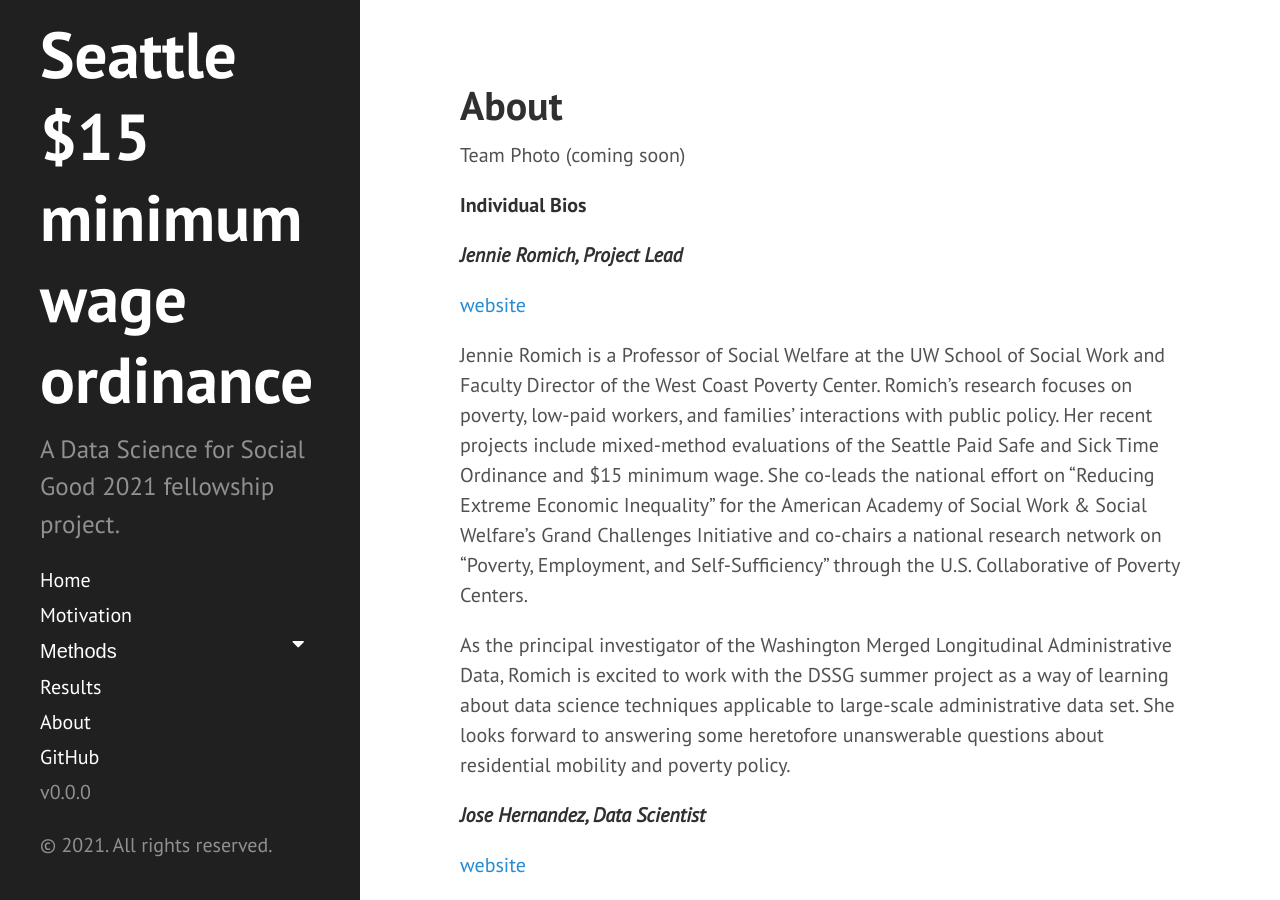
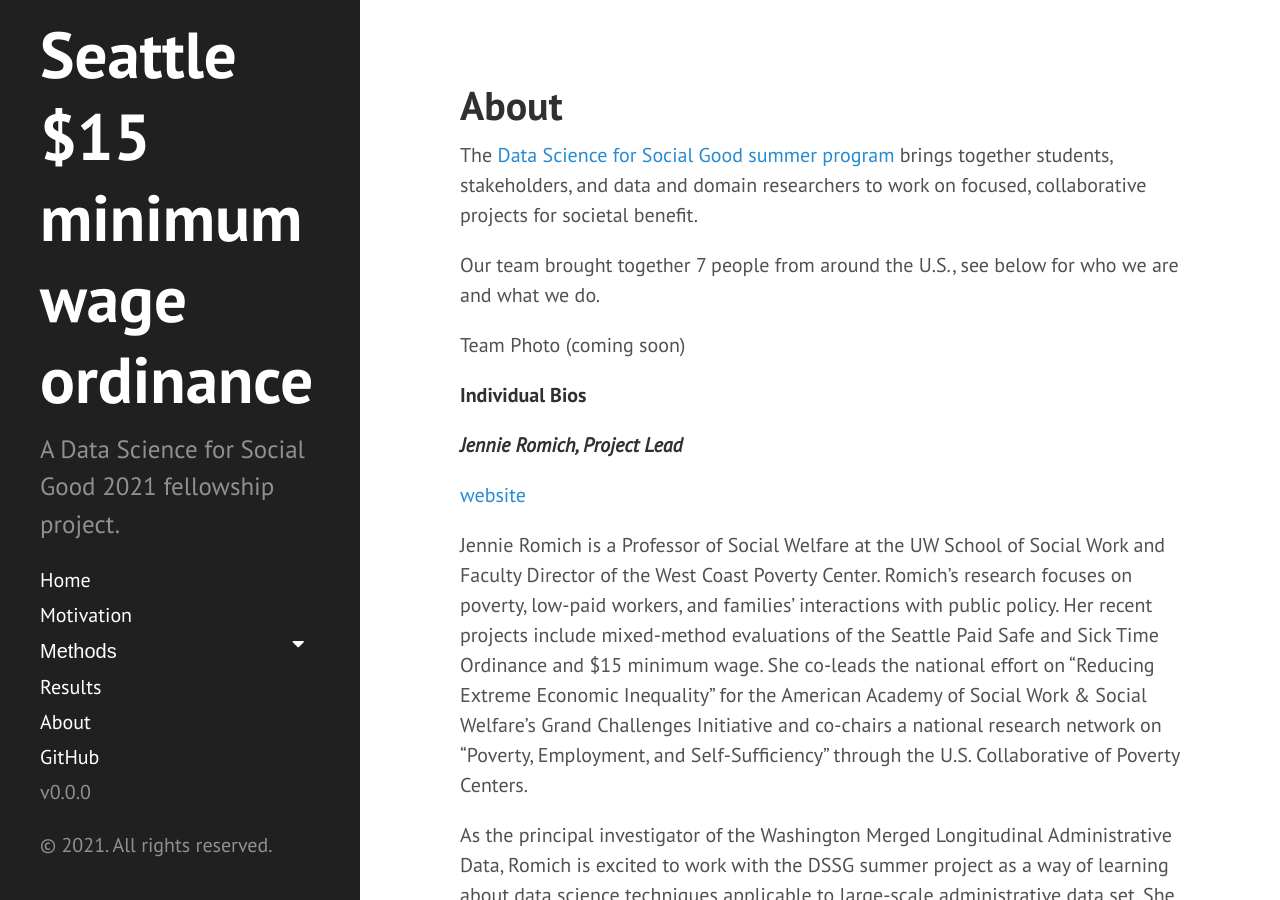
Before and after one commit to uwescience/MinWA, a Jekyll site: the page built from about.md, in a window 1280 px wide and 900 px high. Built offline with Jekyll 4.4.1, drawn with Linux system fonts in a browser that asks for light colours; some of the changed text lies outside the part shown.

Commit message:
added image to asset/img dir and deleted other photo

```diff
--- a/about.md
+++ b/about.md
@@ -2,6 +2,9 @@
 layout: page
 title: About
 ---
+The [Data Science for Social Good summer program](https://escience.washington.edu/dssg/) brings together students, stakeholders, and data and domain researchers to work on focused, collaborative projects for societal benefit.
+
+Our team brought together 7 people from around the U.S., see below for who we are and what we do.
 
 Team Photo (coming soon)
 
@@ -35,7 +38,9 @@
 
 [website](https://www.linkedin.com/in/james-lamar-foster-8005aab6/)
 
-<img src="jlf.jpg" width="200">
+<img src="{{ site.url }}{{ site.baseurl }}/assets/img/jlf.jpg" width = "125">
+
+http://escience.washington.edu/wp-content/uploads/2021/05/Foster-James_Lamar-Headshot.jpg
 
 
 James Lamar Foster is a Ph.D. Candidate at The University of Washington’s Education Policy, Organizations, and Leadership program in the College of Education. His work investigates questions at the intersections of race, place, policy, and practice. His current research uses analytical approaches from critical and organizational theory in concert with computational methods to understand how school leaders create conditions to foster marginalized students’ social-emotional development. Lamar has been interested in the work of DSSG fellows since arriving at the University of Washington. Their focus on computational methods and social good piqued his interest, which prompted him to apply. He is particularly excited to work on the Geography, Equity, and the Seattle $15 minimum wage ordinance project, which explicitly focuses on equity, policy, and place. In his free time, Lamar enjoys spending time with friends and family and watching Manchester United F.C.
@@ -60,6 +65,7 @@
 Mahader has worked in community health education, health research, program implementation and evaluation both domestically and abroad. She holds an MSc in global health and population from Harvard T.H. Chan School of Public Health and a BA in public policy and African/African-American studies from the University of Chicago.
 
 **Contact Us**
+
 Feel free to contact us via our respective websites for any feedback or questions.
 
 **Other Resources**
```
Also changed, not shown: jlf.jpg (deleted).
